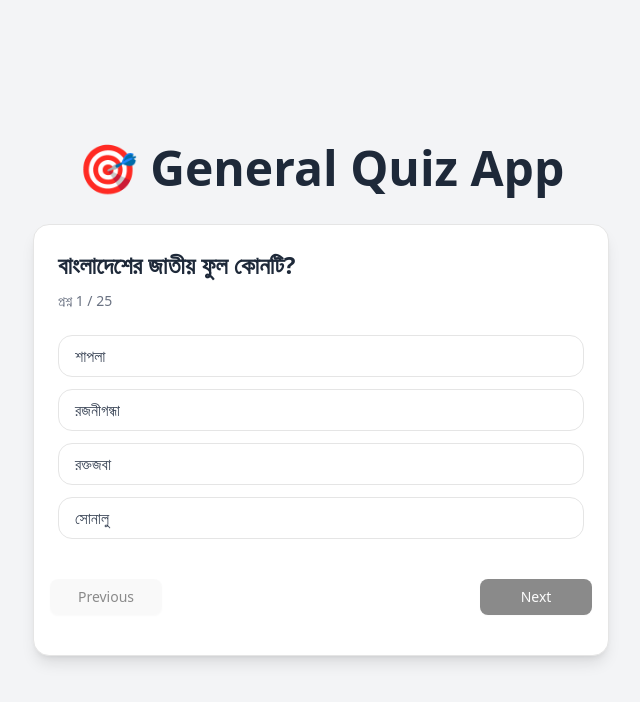
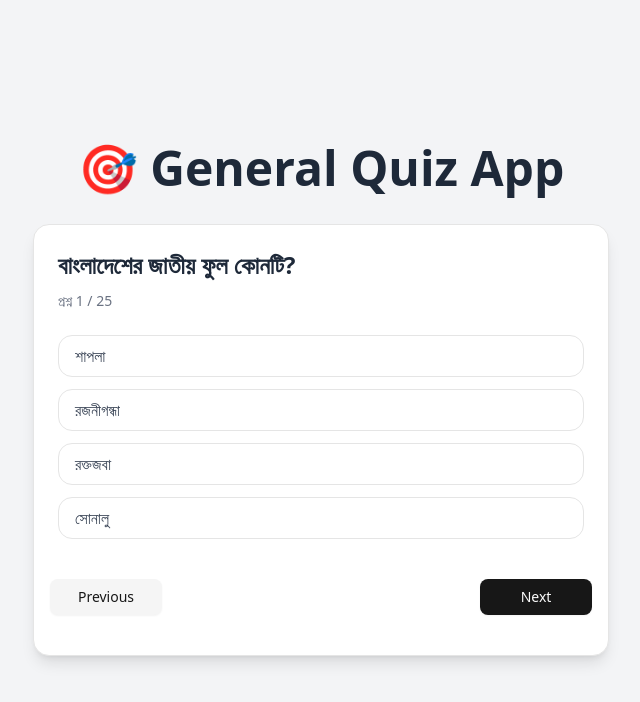
Before and after one commit to redwanhasan07208212/quiz-app, a React (Vite) app: page / in a window 1280 px wide. Shown: the top 702 px of the page, without its empty margins (319-959 px from the left). Built offline with nearby package versions, Linux system fonts and the light colour scheme.

Commit message:
update question

```diff
--- a/src/home/Question.tsx
+++ b/src/home/Question.tsx
@@ -1,15 +1,14 @@
 import { useState } from "react";
-import { Button } from "../components/ui/button";
 import {
   Card,
   CardContent,
   CardDescription,
-  CardFooter,
   CardHeader,
   CardTitle,
 } from "../components/ui/card";
 import { useAppDispatch, useAppSelector } from "../redux/hooks";
 import { setAnswer } from "../redux/features/quiz/quizSlice";
+import QuizControl from "./QuizControl";
 
 const Question = () => {
   const { questions, currentQuestionIndex } = useAppSelector(
@@ -22,17 +21,6 @@ const Question = () => {
   const handleSelect = (answer: string) => {
     setSelectedOption(answer);
     dispatch(setAnswer({ questionIndex: currentQuestionIndex, answer }));
-  };
-
-  const handleNext = () => {
-    // Add your logic here to go to next question
-    console.log("Selected:", selectedOption);
-    setSelectedOption(""); // Reset for next question
-  };
-
-  const handlePrevious = () => {
-    // Add logic here to go to previous question if needed
-    console.log("Go to previous question");
   };
 
   return (
@@ -71,24 +59,7 @@ const Question = () => {
           ))}
         </CardContent>
 
-        <CardFooter className="flex justify-between items-center mt-4 px-4 pb-4">
-          <Button
-            variant="secondary"
-            className="w-28"
-            onClick={handlePrevious}
-            disabled={currentQuestionIndex === 0}
-          >
-            Previous
-          </Button>
-
-          <Button
-            className="w-28"
-            onClick={handleNext}
-            disabled={!selectedOption}
-          >
-            Next
-          </Button>
-        </CardFooter>
+        <QuizControl />
       </Card>
     </div>
   );
--- a/src/home/QuizControl.tsx
+++ b/src/home/QuizControl.tsx
@@ -1,5 +1,26 @@
+import { Button } from "../components/ui/button";
+
 const QuizControl = () => {
-  return <div>QuizControl</div>;
+  const handleNext = () => {
+    // Add your logic here to go to next question
+    console.log("Next question");
+  };
+
+  const handlePrevious = () => {
+    // Add logic here to go to previous question if needed
+    console.log("Go to previous question");
+  };
+
+  return (
+    <div className="flex justify-between items-center mt-4 px-4 pb-4">
+      <Button variant="secondary" className="w-28" onClick={handlePrevious}>
+        Previous
+      </Button>
+      <Button className="w-28" onClick={handleNext}>
+        Next
+      </Button>
+    </div>
+  );
 };
 
 export default QuizControl;
```
